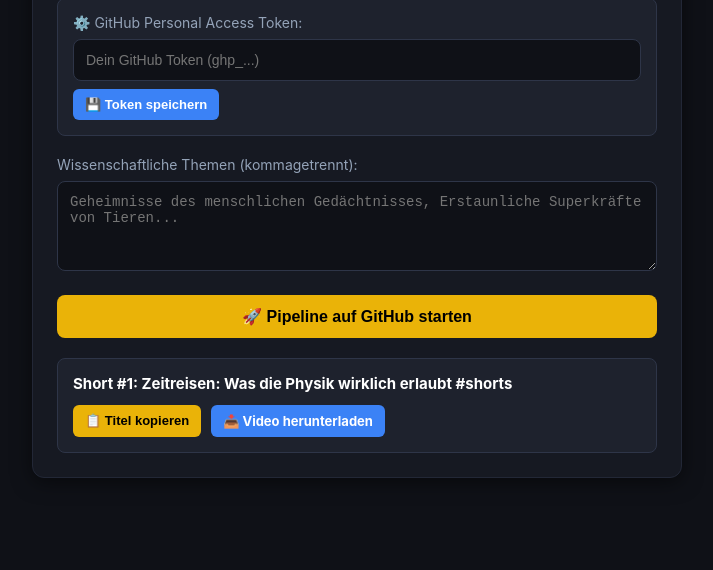
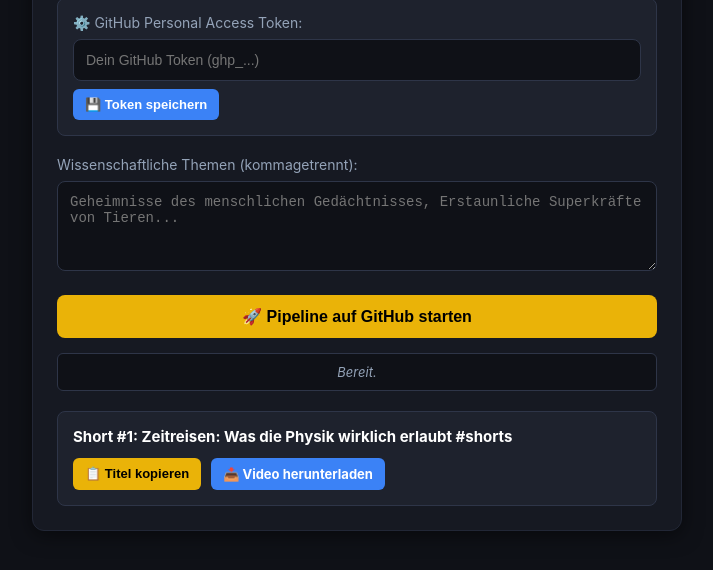
Before and after one commit to odessy104/Shortsgenerator, a plain HTML site: page index.html in a window 1280 px wide. Shown: the part 96-666 px from the top of the page, without its empty margins (283-996 px from the left). Drawn offline with Linux system fonts and the light colour scheme; no server answers.

Commit message:
Update index.html

```diff
--- a/index.html
+++ b/index.html
@@ -146,6 +146,10 @@
             color: #94a3b8;
             font-size: 13px;
             text-align: center;
+            padding: 10px;
+            background: #0f1117;
+            border-radius: 6px;
+            border: 1px solid #2e3548;
         }
     </style>
 </head>
@@ -169,7 +173,7 @@
 
         <button class="btn-start" onclick="triggerPipeline()">🚀 Pipeline auf GitHub starten</button>
 
-        <div id="statusMessage" class="status-msg"></div>
+        <div id="statusMessage" class="status-msg">Bereit.</div>
 
         <div id="video-list-container"></div>
     </div>
@@ -185,6 +189,7 @@
                 document.getElementById("tokenInput").value = savedToken;
             }
             checkResults();
+            checkPipelineStatus();
         };
 
         function saveToken() {
@@ -243,12 +248,26 @@
             }
         }
 
+        async function checkPipelineStatus() {
+            try {
+                let response = await fetch('status.json?_=' + new Date().getTime());
+                if (response.ok) {
+                    let status = await response.json();
+                    let statusDiv = document.getElementById("statusMessage");
+                    if (status.running) {
+                        statusDiv.innerHTML = `⏳ <b>Pipeline läuft aktiv:</b> ${status.message}`;
+                    }
+                }
+            } catch (e) {
+                // Status-Datei existiert eventuell noch nicht
+            }
+        }
+
         async function checkResults() {
             try {
-                let response = `result.json?_=` + new Date().getTime();
-                let res = await fetch(response);
-                if (res.ok) {
-                    let data = await res.json();
+                let response = await fetch('result.json?_=' + new Date().getTime());
+                if (response.ok) {
+                    let data = await response.json();
                     let container = document.getElementById('video-list-container');
                     container.innerHTML = "";
 
@@ -269,11 +288,12 @@
                     });
                 }
             } catch (e) {
-                // Keine Aktion
+                // Keine Aktion erforderlich
             }
         }
 
         setInterval(checkResults, 15000);
+        setInterval(checkPipelineStatus, 10000);
     </script>
 </body>
 </html>
```
